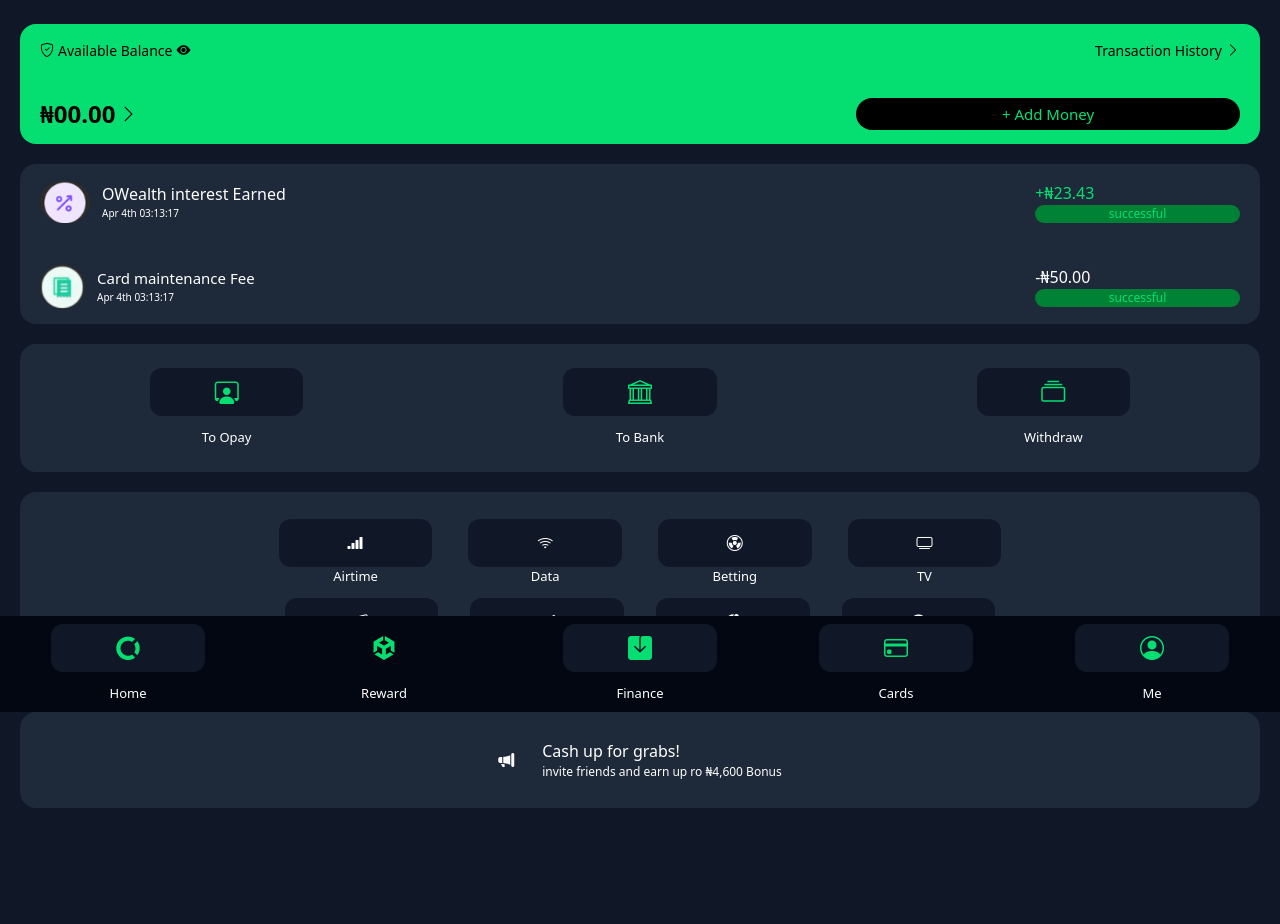
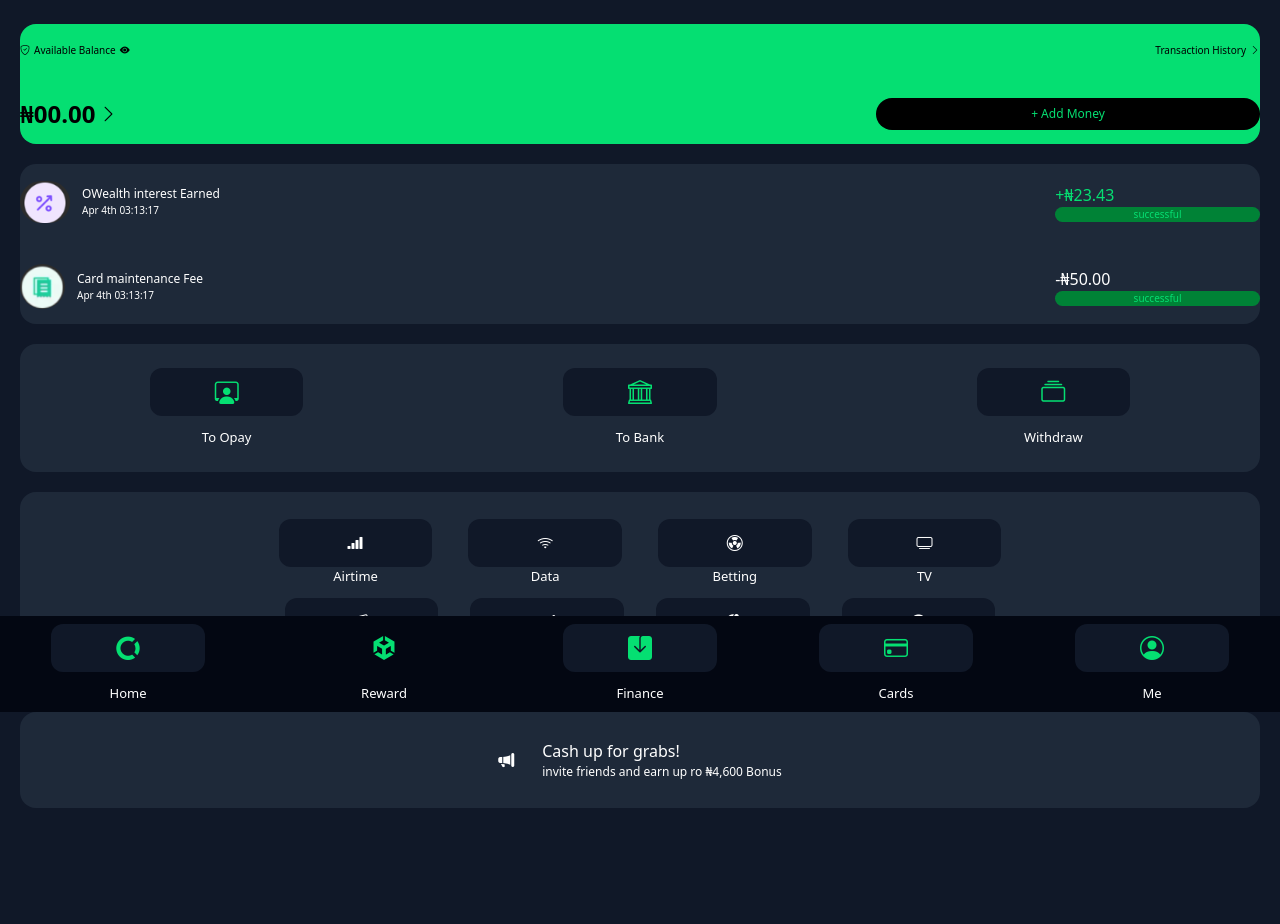
Before and after one commit to caleb75coder/opay, a website: page home.html in a window 1280 px wide. Shown: the part 88-1012 px from the top of the page. Drawn offline with nearby package versions, Linux system fonts and the light colour scheme.

Commit message:
second commit

```diff
--- a/home.html
+++ b/home.html
@@ -9,9 +9,9 @@
 
 </head>
 <body class="bg-gray-900 ">
-    <header class=" ml-5 mr-5 w-[100%]  bg-gray-900 text-white h-[10vh]  flex items-center mb-5 mt-3 ">
+    <header class=" ml-5 mr-5 w-[100vw]  bg-gray-900 text-white h-[10vh]  flex items-center mb-5 mt-3 ">
         <section class="">
-            <div class="w-[100%] flex items-center justify-between gap-18 ">
+            <div class="w-[100vw] flex items-center justify-between gap-18 ">
                 <div class="flex items-center justify-between gap-3 w-[65%]">
                     <img class="rounded-full" src="./image/my photo1.jpg" width="45px" alt="">
                     <h1>Hi, Humble Caleb</h1>
@@ -29,26 +29,26 @@
     <main class="ml-5 mr-5">
             <div class="h-[15vh]  bg-green-400 flex flex-col gap-2 justify-center items-center rounded-2xl mb-5  ">
 
-                <div class=" h-[7vh] w-[100%]  flex items-center justify-between  pl-5 pr-5 ">
-                    <div class="text-[14px] flex items-center justify-between gap-1">
+                <div class=" h-[7vh] w-[100vw]  flex items-center justify-between  pl-5 pr-5 ">
+                    <div class="text-[10px] flex items-center justify-between gap-1">
                         <span><i class="bi bi-shield-check"></i></span>
                         <p >Available Balance</p>
                         <span><i class="bi bi-eye-fill"></i></span>
                     </div>
 
-                    <div class="text-[14px] flex items-center justify-between gap-1">
+                    <div class="text-[10px] flex items-center justify-between gap-1">
                         <p>Transaction History</p>
                         <span><i class="bi bi-chevron-right"></i></span>
                     </div>
                 </div>
 
-                <div  class="h-[8vh] w-[100%] flex items-center justify-between pl-5 pr-5  ">
+                <div  class="h-[8vh] w-[100vw] flex items-center justify-between pl-5 pr-5  ">
                     <div class="text-[24px] font-bold flex items-center justify-between gap-1">
                         <h1> ₦00.00</h1>
                         <span class="text-lg"><i class="bi bi-chevron-right"></i></span>
                     </div>
 
-                    <div class="text-[15px] bg-black text-green-400 h-[4vh]  w-[30vw] flex items-center justify-center rounded-3xl">
+                    <div class="text-[12px] bg-black text-green-400 h-[4vh]  w-[30vw] flex items-center justify-center rounded-3xl">
                         <h3>+ Add Money</h3>
                     </div>
                 </div>
@@ -56,45 +56,45 @@
 
             <div class="h-[20vh] text-white  bg-gray-800 flex flex-col gap-2 justify-center items-center rounded-2xl  mb-5 ">
 
-                <div class=" h-[10vh] w-[100%]  flex items-center justify-between  pl-5 pr-5 ">
+                <div class=" h-[10vh] w-[100vw]  flex items-center justify-between  pl-5 pr-5 ">
                     <div class="flex items-center justify-between gap-3">
                         <div>
                             <img class="rounded-full" src="./image/owealth.png" width="50px" alt="">
                         </div>
 
                         <div>
-                            <h1>OWealth interest Earned</h1>
+                            <h1  class="text-[12px]">OWealth interest Earned</h1>
                             <p  class="text-[10px]">Apr 4th 03:13:17</p>
                         </div>
                     </div>
 
                     <div  class="items-center justify-center">
-                        <div class="text-[16px] font-medium text-green-400">
+                        <div class="text-[11px] font-medium text-green-400">
                             <h1>+₦23.43</h1>
                         </div>
-                        <div class="bg-green-700 rounded-3xl text-[12px] w-[16vw] text-green-400 flex items-center justify-center ">
+                        <div class="bg-green-700 rounded-3xl text-[10px] w-[16vw] text-green-400 flex items-center justify-center ">
                             <p>successful</p>
                         </div>
                     </div>
                 </div>
 
-                <div  class="h-[10vh] w-[100%] flex items-center justify-between pl-5 pr-5 ">
+                <div  class="h-[10vh] w-[100vw] flex items-center justify-between pl-5 pr-5 ">
                     <div class="flex items-center justify-between gap-3">
                         <div>
                             <img class="rounded-full" src="./image/card.png" width="45px" alt="">
                         </div>
 
                         <div>
-                            <h1 class="text-[15px]">Card maintenance Fee</h1>
+                            <h1 class="text-[12px]">Card maintenance Fee</h1>
                             <p class="text-[10px]">Apr 4th 03:13:17</p>
                         </div>
                     </div>
 
                     <div class="items-center justify-center">
-                        <div class="text-[16px] font-medium">
+                        <div class="text-[11px] font-medium">
                             <h1>-₦50.00</h1>
                         </div>
-                        <div class="bg-green-700 rounded-3xl text-[12px] w-[16vw] text-green-400 flex items-center justify-center ">
+                        <div class="bg-green-700 rounded-3xl text-[10px] w-[16vw] text-green-400 flex items-center justify-center ">
                             <p>successful</p>
                         </div>
                     </div>
```
Also changed, not shown: index.html (+1 -1 lines).
